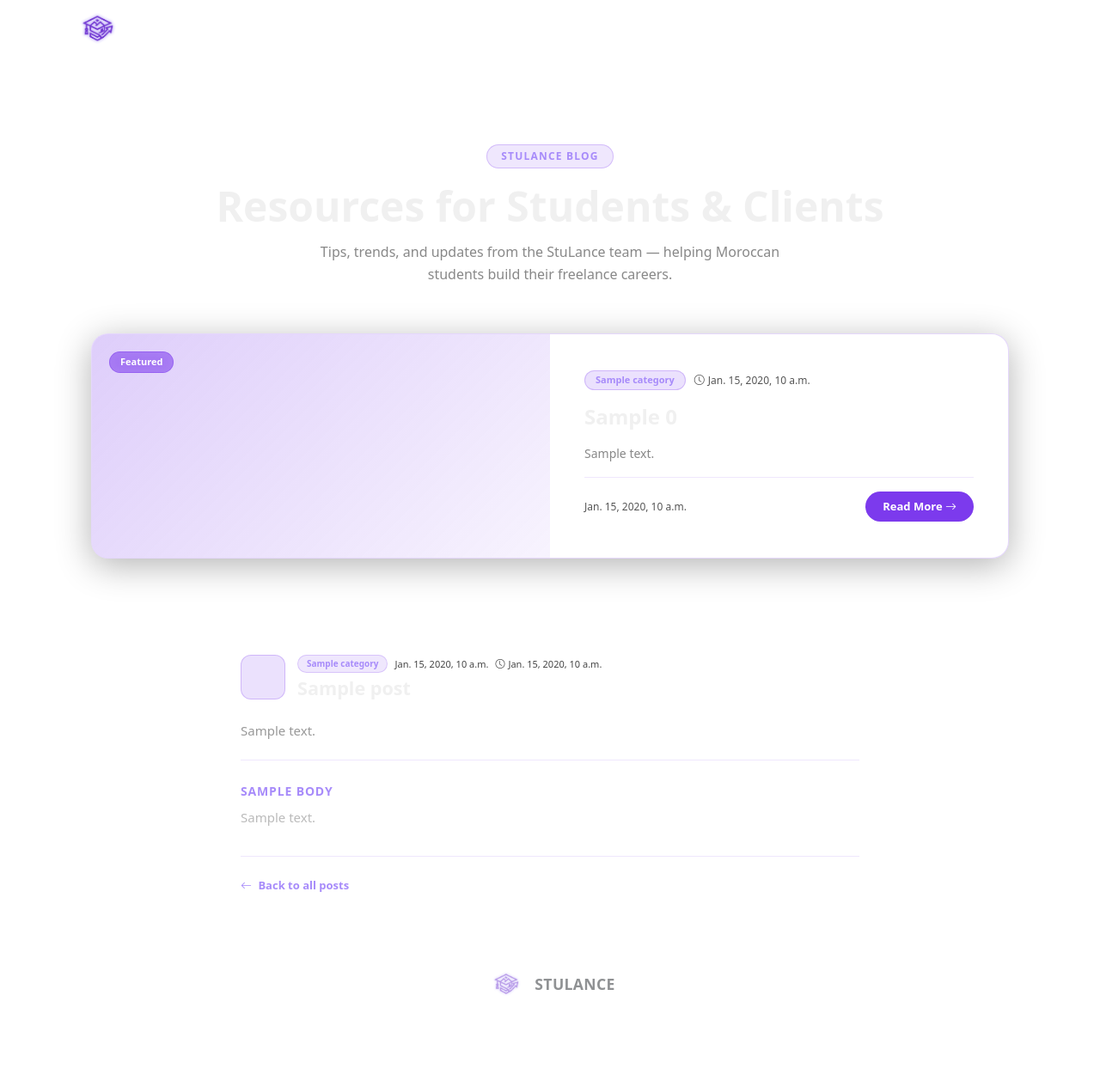
After one commit to ladroxd/StuLance, a Django app: template templates/pages/blog.html in a window 1280 px wide. The commit adds this page. Shown: the whole page at 86% size. Run offline with Django 3.2, Linux system fonts and the light colour scheme; the template is opened without the code that fills it: most values are stand-ins (such as "Sample title", 1, 10 or a date in 2020); style sheets or scripts are compiled from the project's sources; some web fonts are replaced.

Commit message:
Add blog page, fix help center accordion theme, polish home page buttons
- Add /blog/ route with 6 articles covering freelancing tips, trends, and platform updates
- Fix help center accordion: dark theme styling, remove data-bs-parent so panels can toggle closed
- Add logo watermark (centered) to blog, TOS, contact, and help center pages with divider spacing
- Rename 'Join as Student' to 'Browse Missions' linking to /missions/
- Fix 'Browse Talent' to link to /gigs/ instead of onboarding
- Make both how-it-works buttons small and centered
- Wire Blog navbar link to /blog/ URL

```diff
--- a/stulance/urls.py
+++ b/stulance/urls.py
@@ -12,6 +12,7 @@ urlpatterns = [
     path('help/', views.help_center, name='help'),
     path('contact/', views.contact, name='contact'),
     path('email-us/', views.email_us, name='email_us'),
+    path('blog/', views.blog, name='blog'),
     path('accounts/', include('accounts.urls')),
     path('missions/', include('missions.urls')),
     path('dashboard/', include('dashboard.urls')),
--- a/templates/base.html
+++ b/templates/base.html
@@ -46,7 +46,7 @@
                     </a>
                 </li>
                 <li class="nav-item">
-                    <a class="nav-link" href="#">
+                    <a class="nav-link" href="{% url 'blog' %}">
                         <i class="bi bi-journal-text"></i> {% trans "Blog" %}
                     </a>
                 </li>
--- a/templates/home.html
+++ b/templates/home.html
@@ -144,7 +144,7 @@
                         </div>
                     </div>
                 </div>
-                <a href="{% url 'onboarding' %}" class="btn btn-primary mt-4">{% trans "Join as Student →" %}</a>
+                <div class="text-center mt-4"><a href="{% url 'mission_list' %}" class="btn btn-primary btn-sm">{% trans "Browse Missions →" %}</a></div>
             </div>
             <div class="home-how__col">
                 <span class="home-badge home-badge--blue">{% trans "For Recruiters" %}</span>
@@ -172,7 +172,7 @@
                         </div>
                     </div>
                 </div>
-                <a href="{% url 'onboarding' %}" class="btn btn-secondary mt-4">{% trans "Browse Talent →" %}</a>
+                <div class="text-center mt-4"><a href="{% url 'gig_list' %}" class="btn btn-secondary btn-sm">{% trans "Browse Talent →" %}</a></div>
             </div>
         </div>
     </div>
--- /dev/null
+++ b/templates/pages/blog.html
@@ -0,0 +1,117 @@
+{% extends 'base.html' %}
+{% load i18n %}
+{% block title %}Blog — StuLance{% endblock %}
+{% block content %}
+
+<div style="max-width:1100px; margin:0 auto; padding: 48px 16px 80px;">
+
+    <!-- Header -->
+    <div style="text-align:center; margin-bottom:56px;">
+        <span style="display:inline-block; background:rgba(124,58,237,0.12); color:#a78bfa; font-size:12px; font-weight:700; letter-spacing:.1em; text-transform:uppercase; padding:4px 16px; border-radius:999px; border:1px solid rgba(124,58,237,0.25); margin-bottom:16px;">
+            StuLance Blog
+        </span>
+        <h1 style="font-size:clamp(2rem,5vw,3rem); font-weight:800; color:#f0f0f0; margin-bottom:14px; line-height:1.15;">
+            Resources for Students &amp; Clients
+        </h1>
+        <p style="color:#888; font-size:16px; max-width:540px; margin:0 auto; line-height:1.6;">
+            Tips, trends, and updates from the StuLance team — helping Moroccan students build their freelance careers.
+        </p>
+    </div>
+
+    <!-- Featured post (first) -->
+    {% with post=posts.0 %}
+    <a href="#{{ post.slug }}" style="text-decoration:none; color:inherit; display:block; margin-bottom:48px;">
+        <div style="border-radius:1.25rem; overflow:hidden; background:rgba(255,255,255,0.04); backdrop-filter:blur(16px); border:1px solid rgba(124,58,237,0.2); box-shadow:0 8px 40px rgba(0,0,0,0.3); display:grid; grid-template-columns:1fr 1fr; transition:border-color .3s, box-shadow .3s;" onmouseover="this.style.borderColor='rgba(124,58,237,0.5)';this.style.boxShadow='0 16px 60px rgba(124,58,237,0.2)'" onmouseout="this.style.borderColor='rgba(124,58,237,0.2)';this.style.boxShadow='0 8px 40px rgba(0,0,0,0.3)'">
+            <!-- Visual side -->
+            <div style="background:linear-gradient(135deg,rgba(124,58,237,0.25),rgba(124,58,237,0.06)); display:flex; align-items:center; justify-content:center; min-height:260px; position:relative;">
+                <i class="bi {{ post.icon }}" style="font-size:5rem; color:{{ post.color }}; opacity:.7;"></i>
+                <span style="position:absolute; top:20px; left:20px; background:rgba(124,58,237,0.5); backdrop-filter:blur(8px); color:#fff; font-size:11px; font-weight:700; padding:3px 12px; border-radius:999px; border:1px solid rgba(124,58,237,0.4);">
+                    Featured
+                </span>
+            </div>
+            <!-- Content side -->
+            <div style="padding:36px 40px; display:flex; flex-direction:column; justify-content:center; gap:16px;">
+                <div style="display:flex; gap:10px; align-items:center;">
+                    <span style="background:rgba(124,58,237,0.15); color:#a78bfa; font-size:11px; font-weight:600; padding:2px 12px; border-radius:999px; border:1px solid rgba(124,58,237,0.25);">{{ post.category }}</span>
+                    <span style="color:#555; font-size:12px;"><i class="bi bi-clock me-1"></i>{{ post.read_time }}</span>
+                </div>
+                <h2 style="font-size:1.5rem; font-weight:800; color:#f0f0f0; line-height:1.25; margin:0;">{{ post.title }}</h2>
+                <p style="color:#888; font-size:14px; line-height:1.65; margin:0;">{{ post.excerpt }}</p>
+                <div style="display:flex; justify-content:space-between; align-items:center; padding-top:16px; border-top:1px solid rgba(124,58,237,0.12);">
+                    <span style="color:#555; font-size:12px;">{{ post.date }}</span>
+                    <span style="background:var(--accent,#7c3aed); color:#fff; font-size:13px; font-weight:600; padding:8px 20px; border-radius:999px;">Read More <i class="bi bi-arrow-right"></i></span>
+                </div>
+            </div>
+        </div>
+    </a>
+    {% endwith %}
+
+    <!-- Grid of remaining posts -->
+    <div style="display:grid; grid-template-columns:repeat(auto-fill,minmax(300px,1fr)); gap:24px; margin-bottom:64px;">
+        {% for post in posts %}
+        {% if not forloop.first %}
+        <a href="#{{ post.slug }}" style="text-decoration:none; color:inherit;">
+            <div style="border-radius:1rem; overflow:hidden; background:rgba(255,255,255,0.04); backdrop-filter:blur(16px); border:1px solid rgba(124,58,237,0.2); box-shadow:0 4px 24px rgba(0,0,0,0.25); height:100%; display:flex; flex-direction:column; transition:border-color .3s, transform .3s, box-shadow .3s;" onmouseover="this.style.borderColor='rgba(124,58,237,0.45)';this.style.transform='translateY(-4px)';this.style.boxShadow='0 16px 48px rgba(124,58,237,0.18)'" onmouseout="this.style.borderColor='rgba(124,58,237,0.2)';this.style.transform='translateY(0)';this.style.boxShadow='0 4px 24px rgba(0,0,0,0.25)'">
+                <!-- Thumbnail -->
+                <div style="height:130px; background:linear-gradient(135deg,rgba(124,58,237,0.18),rgba(124,58,237,0.05)); display:flex; align-items:center; justify-content:center; position:relative;">
+                    <i class="bi {{ post.icon }}" style="font-size:3rem; color:{{ post.color }}; opacity:.65;"></i>
+                    <span style="position:absolute; bottom:10px; left:14px; background:rgba(0,0,0,0.45); backdrop-filter:blur(6px); color:#ccc; font-size:10px; font-weight:600; padding:2px 10px; border-radius:999px; border:1px solid rgba(255,255,255,0.1);">{{ post.category }}</span>
+                </div>
+                <!-- Content -->
+                <div style="padding:20px 22px; flex:1; display:flex; flex-direction:column; gap:10px;">
+                    <h3 style="font-size:15px; font-weight:700; color:#f0f0f0; line-height:1.35; margin:0;">{{ post.title }}</h3>
+                    <p style="font-size:13px; color:#777; line-height:1.6; margin:0; flex:1;">{{ post.excerpt }}</p>
+                    <div style="display:flex; justify-content:space-between; align-items:center; padding-top:12px; border-top:1px solid rgba(124,58,237,0.1); margin-top:auto;">
+                        <span style="color:#555; font-size:11px;">{{ post.date }}</span>
+                        <span style="color:#555; font-size:11px;"><i class="bi bi-clock me-1"></i>{{ post.read_time }}</span>
+                    </div>
+                </div>
+            </div>
+        </a>
+        {% endif %}
+        {% endfor %}
+    </div>
+
+    <!-- Full article bodies -->
+    {% for post in posts %}
+    <article id="{{ post.slug }}" style="max-width:720px; margin:0 auto 72px; scroll-margin-top:100px;">
+        <div style="display:flex; align-items:center; gap:14px; margin-bottom:24px;">
+            <div style="width:52px; height:52px; border-radius:12px; background:rgba(124,58,237,0.15); border:1px solid rgba(124,58,237,0.25); display:flex; align-items:center; justify-content:center;">
+                <i class="bi {{ post.icon }}" style="font-size:1.5rem; color:{{ post.color }};"></i>
+            </div>
+            <div>
+                <div style="display:flex; gap:8px; align-items:center; margin-bottom:4px;">
+                    <span style="background:rgba(124,58,237,0.12); color:#a78bfa; font-size:10px; font-weight:700; padding:2px 10px; border-radius:999px; border:1px solid rgba(124,58,237,0.2);">{{ post.category }}</span>
+                    <span style="color:#444; font-size:11px;">{{ post.date }}</span>
+                    <span style="color:#444; font-size:11px;"><i class="bi bi-clock me-1"></i>{{ post.read_time }}</span>
+                </div>
+                <h2 style="font-size:1.35rem; font-weight:800; color:#f0f0f0; margin:0; line-height:1.25;">{{ post.title }}</h2>
+            </div>
+        </div>
+
+        <p style="font-size:15px; color:#999; line-height:1.7; margin-bottom:28px; padding-bottom:20px; border-bottom:1px solid rgba(124,58,237,0.12);">{{ post.excerpt }}</p>
+
+        {% for heading, content in post.body %}
+        <div style="margin-bottom:24px;">
+            <h4 style="font-size:14px; font-weight:700; color:#a78bfa; text-transform:uppercase; letter-spacing:.06em; margin-bottom:8px;">{{ heading }}</h4>
+            <p style="font-size:15px; color:#bbb; line-height:1.75; margin:0;">{{ content }}</p>
+        </div>
+        {% endfor %}
+
+        <div style="margin-top:32px; padding-top:20px; border-top:1px solid rgba(124,58,237,0.12);">
+            <a href="{% url 'blog' %}" style="color:#a78bfa; font-size:13px; text-decoration:none; font-weight:600;">
+                <i class="bi bi-arrow-left me-1"></i> Back to all posts
+            </a>
+        </div>
+    </article>
+    {% endfor %}
+
+    <div class="mt-5 pt-3 d-flex align-items-center justify-content-center gap-2" style="opacity: 0.5;">
+        {% load static %}
+        <img src="{% static 'images/Logo Variants/logo_purple_neon.png' %}" alt="StuLance Logo" style="height: 32px; width: auto;">
+        <span class="fw-bold" style="font-size: 1.1rem; letter-spacing: 0.02em;">STU<span style="color: var(--accent);">LANCE</span></span>
+    </div>
+
+</div>
+
+{% endblock %}
--- a/templates/pages/contact.html
+++ b/templates/pages/contact.html
@@ -61,5 +61,11 @@
             <span class="text-muted">Casablanca, Morocco — EMSI</span>
         </div>
     </div>
+
+    <div class="mt-5 pt-5 d-flex align-items-center justify-content-center gap-2" style="opacity: 0.5; border-top: 1px solid rgba(124,58,237,0.12); margin-top: 3rem !important; padding-top: 2.5rem !important;">
+        {% load static %}
+        <img src="{% static 'images/Logo Variants/logo_purple_neon.png' %}" alt="StuLance Logo" style="height: 32px; width: auto;">
+        <span class="fw-bold" style="font-size: 1.1rem; letter-spacing: 0.02em;">STU<span style="color: var(--accent);">LANCE</span></span>
+    </div>
 </div>
 {% endblock %}
--- a/templates/pages/tos.html
+++ b/templates/pages/tos.html
@@ -55,5 +55,11 @@
         <h5 class="fw-semibold mb-2">9. {% trans "Contact" %}</h5>
         <p>{% trans "Questions about these terms?" %} <a href="{% url 'contact' %}">{% trans "Contact us" %}</a>.</p>
     </section>
+
+    <div class="mt-5 pt-5 d-flex align-items-center justify-content-center gap-2" style="opacity: 0.5; border-top: 1px solid rgba(124,58,237,0.12); margin-top: 3rem !important; padding-top: 2.5rem !important;">
+        {% load static %}
+        <img src="{% static 'images/Logo Variants/logo_purple_neon.png' %}" alt="StuLance Logo" style="height: 32px; width: auto;">
+        <span class="fw-bold" style="font-size: 1.1rem; letter-spacing: 0.02em;">STU<span style="color: var(--accent);">LANCE</span></span>
+    </div>
 </div>
 {% endblock %}
```
Also changed, not shown: stulance/views.py (+103 -0 lines), templates/pages/help.html (+52 -12 lines).
